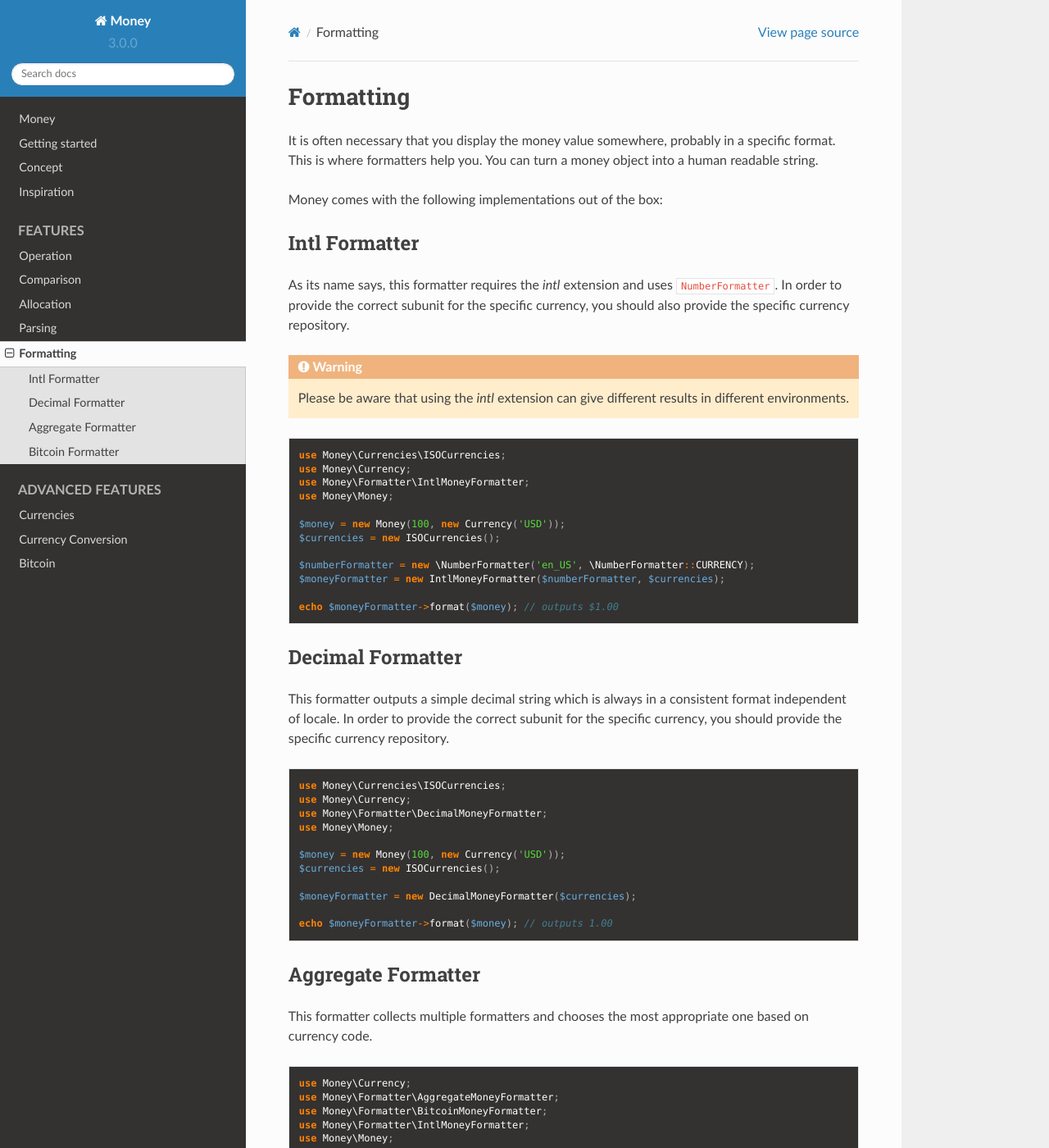
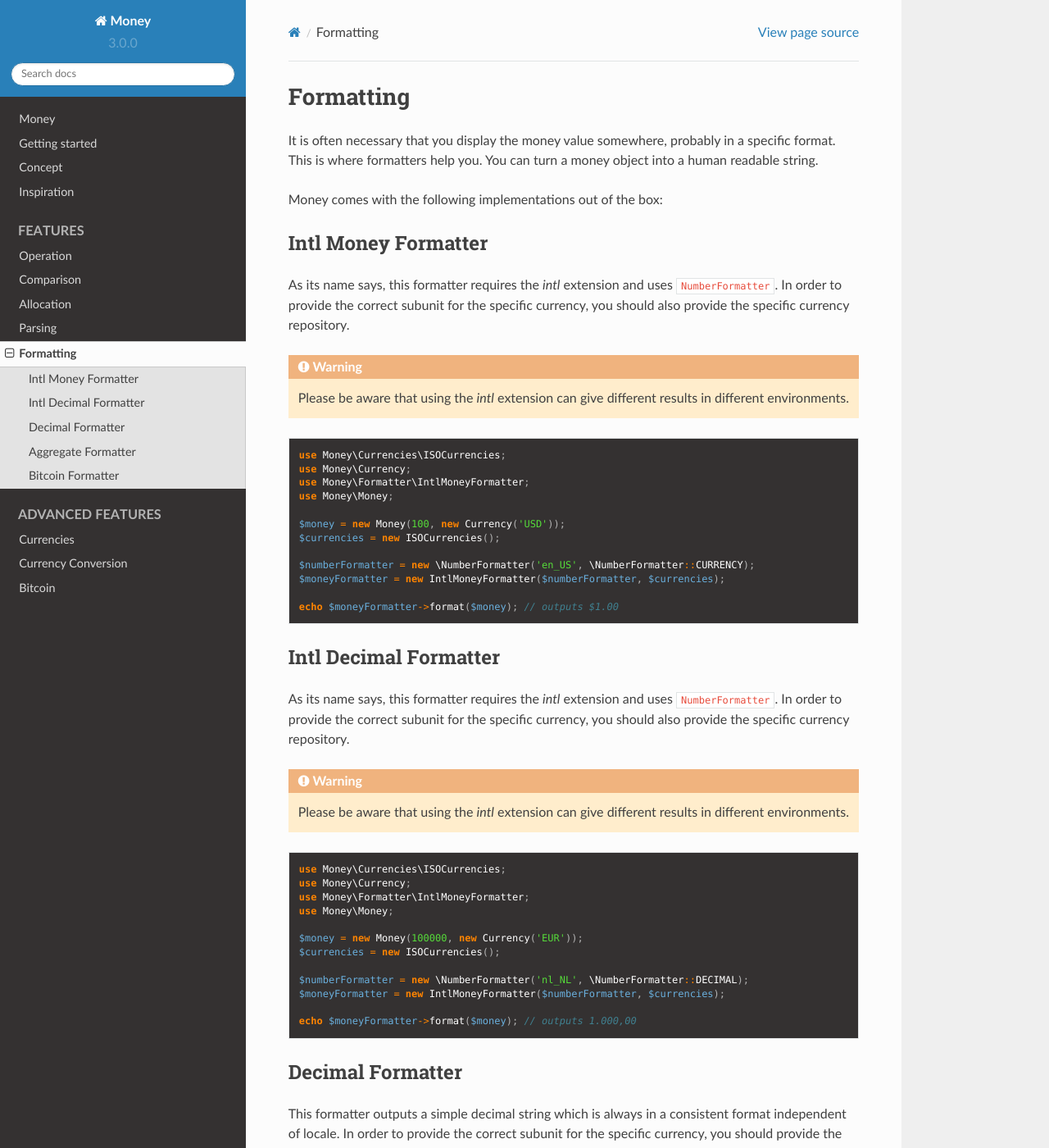
Before and after one commit to moneyphp/money, a Sphinx documentation site: the page built from doc/features/formatting.rst, in a window 1280 px wide and 1400 px high. Shown: the whole window at 82% size. Built offline with Sphinx 7.4.7 and the Read the Docs theme 2.0.0, drawn with Linux system fonts in a browser that asks for light colours.

Commit message:
docs for intl localized decimal formatter

```diff
--- a/doc/features/formatting.rst
+++ b/doc/features/formatting.rst
@@ -9,7 +9,7 @@ This is where formatters help you. You can turn a money object into a human read
 Money comes with the following implementations out of the box:
 
 
-Intl Formatter
+Intl Money Formatter
 --------------
 
 As its name says, this formatter requires the `intl` extension and uses ``NumberFormatter``. In order to provide the
@@ -34,6 +34,33 @@ correct subunit for the specific currency, you should also provide the specific
     $moneyFormatter = new IntlMoneyFormatter($numberFormatter, $currencies);
 
     echo $moneyFormatter->format($money); // outputs $1.00
+
+
+Intl Decimal Formatter
+--------------
+
+As its name says, this formatter requires the `intl` extension and uses ``NumberFormatter``. In order to provide the
+correct subunit for the specific currency, you should also provide the specific currency repository.
+
+
+.. warning::
+    Please be aware that using the `intl` extension can give different results in different environments.
+
+
+.. code-block:: php
+
+    use Money\Currencies\ISOCurrencies;
+    use Money\Currency;
+    use Money\Formatter\IntlMoneyFormatter;
+    use Money\Money;
+
+    $money = new Money(100000, new Currency('EUR'));
+    $currencies = new ISOCurrencies();
+
+    $numberFormatter = new \NumberFormatter('nl_NL', \NumberFormatter::DECIMAL);
+    $moneyFormatter = new IntlMoneyFormatter($numberFormatter, $currencies);
+
+    echo $moneyFormatter->format($money); // outputs 1.000,00
 
 
 Decimal Formatter
```
